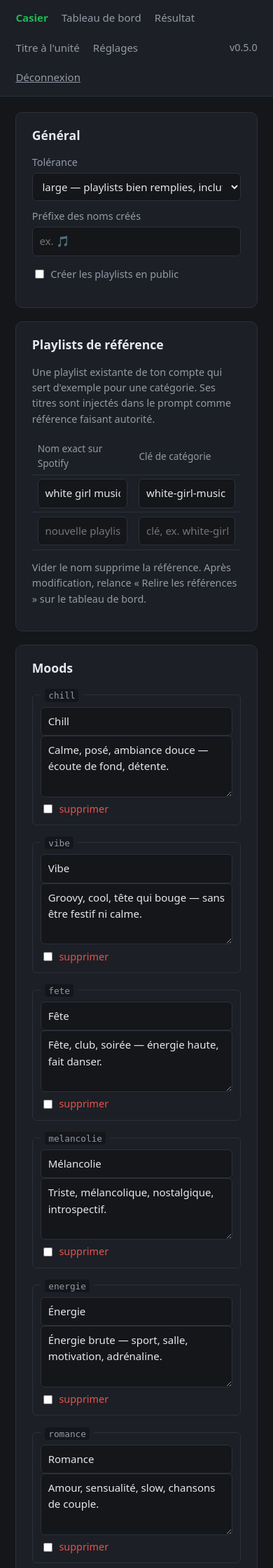
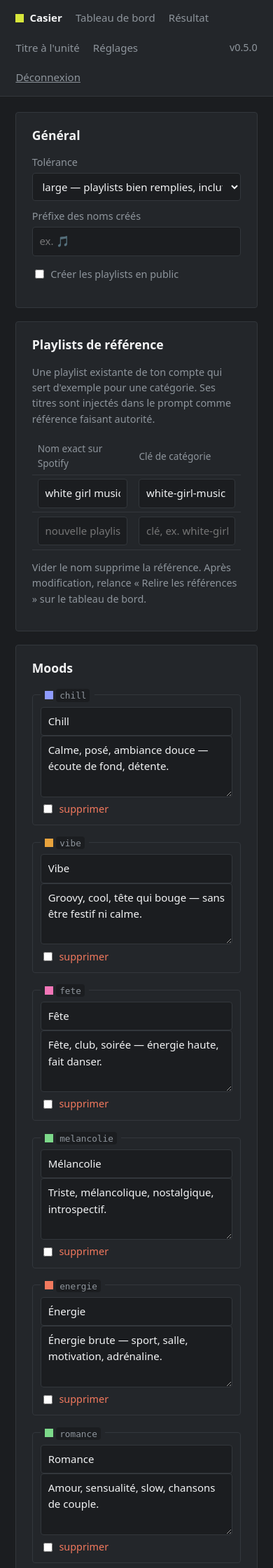
Before and after one commit to myqzurdux3/casier, a Flask app: page /settings in a window 390 px wide. Shown: the top 2240 px of the page at 70% size. Run offline with Flask 3, Linux system fonts and the light colour scheme; the visitor is signed in with stand-in values (Sample User, id 1); parts of the project's set-up code (start-up, migrations or seed data) failed here and were passed over.

Commit message:
refonte §8 : panel web aligné sur le thème
Mêmes jetons de couleur que l'app, mêmes teintes de casier — elles viennent de
spotify_sort/colors.py via le filtre Jinja, donc un casier a la même couleur
sur le téléphone et dans le navigateur.

Les listings deviennent des sections à filet ; seuls les blocs de saisie
gardent un fond propre, qui délimite la zone où l'on écrit. La marque dans la
barre passe du mot vert au carré du logo suivi du nom en blanc. Rayon ramené à
4 partout, 2 pour les badges.

Un test rend réellement /result et vérifie qu'un carré et la bonne teinte s'y
trouvent : le filtre n'est exercé qu'au rendu, et une faute de gabarit ne se
serait vue qu'en production, sur la page ouverte par l'utilisateur.

Ce test a d'ailleurs révélé que `webapp._load` est un alias figé à l'import :
patcher `service.load` ne l'atteint pas.

Co-Authored-By: Claude Opus 5 <noreply@anthropic.com>

```diff
--- a/static/style.css
+++ b/static/style.css
@@ -1,12 +1,18 @@
 :root {
-  --bg: #14161a;
-  --card: #1c1f26;
-  --line: #2b303a;
-  --text: #e6e8ec;
-  --muted: #949aa6;
-  --accent: #1db954;
-  --danger: #e5534b;
-  --warn: #d9a441;
+  --bg: #1B1D20;
+  --card: #23262A;
+  --line: #33373C;
+  --text: #F2F3F4;
+  --muted: #8E959C;
+  --faint: #6E757C;
+  /* « On peut appuyer » : bouton, lien actif, état OK. Les huit teintes de
+     casier viennent de spotify_sort/colors.py et ne disent que l'appartenance,
+     jamais l'action. Les deux vocabulaires ne se croisent pas. */
+  --accent: #D7E63B;
+  --on-accent: #1B1D20;
+  --danger: #F2795E;
+  --warn: #E8A33D;
+  --mono: ui-monospace, SFMono-Regular, Menlo, monospace;
 }
 
 * { box-sizing: border-box; }
@@ -29,15 +35,34 @@ nav {
 }
 nav a { color: var(--muted); text-decoration: none; }
 nav a:hover { color: var(--text); }
-nav .brand { color: var(--accent); font-weight: 600; }
+nav .brand { color: var(--text); font-weight: 600; display: inline-flex;
+  align-items: center; gap: 0.5rem; }
+/* Le carré du logo, plutôt qu'un mot coloré : la marque se lit à sa forme. */
+nav .brand::before {
+  content: "";
+  width: 12px;
+  height: 12px;
+  background: var(--accent);
+  flex: none;
+}
 nav .right { margin-left: auto; }
 
 main { max-width: 60rem; margin: 0 auto; padding: 1.4rem; }
 
 .card {
+  background: var(--bg);
+  border-top: 1px solid var(--line);
+  border-radius: 0;
+  padding: 1.2rem 0;
+  margin-bottom: 0;
+}
+/* Seuls les blocs de saisie gardent un fond propre : il délimite la zone où
+   l'on écrit, ce qu'un filet seul ne fait pas. */
+.card.form,
+.card.narrow {
   background: var(--card);
   border: 1px solid var(--line);
-  border-radius: 10px;
+  border-radius: 4px;
   padding: 1.2rem 1.4rem;
   margin-bottom: 1.2rem;
 }
@@ -56,7 +81,7 @@ input, select, textarea {
   background: var(--bg);
   color: var(--text);
   border: 1px solid var(--line);
-  border-radius: 6px;
+  border-radius: 4px;
   font: inherit;
 }
 input[type="checkbox"] { width: auto; }
@@ -68,9 +93,9 @@ button, .button {
   padding: 0.5rem 0.9rem;
   margin-top: 0.6rem;
   background: var(--accent);
-  color: #08130c;
+  color: var(--on-accent);
   border: 0;
-  border-radius: 6px;
+  border-radius: 4px;
   font: inherit;
   font-weight: 600;
   cursor: pointer;
@@ -106,7 +131,7 @@ details { border-bottom: 1px solid var(--line); padding: 0.4rem 0; }
 summary { cursor: pointer; }
 summary::marker { color: var(--muted); }
 
-fieldset { border: 1px solid var(--line); border-radius: 6px; margin: 0.8rem 0; }
+fieldset { border: 1px solid var(--line); border-radius: 4px; margin: 0.8rem 0; }
 legend { color: var(--muted); padding: 0 0.4rem; }
 
 .muted { color: var(--muted); font-size: 0.9rem; }
@@ -115,7 +140,7 @@ code { background: var(--bg); padding: 0.1rem 0.3rem; border-radius: 4px; font-s
 .log {
   background: #0e1013;
   border: 1px solid var(--line);
-  border-radius: 6px;
+  border-radius: 4px;
   padding: 0.8rem;
   max-height: 26rem;
   overflow: auto;
@@ -124,13 +149,33 @@ code { background: var(--bg); padding: 0.1rem 0.3rem; border-radius: 4px; font-s
   line-height: 1.4;
 }
 
-.flash { padding: 0.6rem 0.9rem; border-radius: 6px; border-left: 3px solid var(--muted); background: var(--card); }
+.flash { padding: 0.6rem 0.9rem; border-radius: 4px; border-left: 3px solid var(--muted); background: var(--card); }
 .flash.ok { border-color: var(--accent); }
 .flash.error { border-color: var(--danger); }
 .flash.warn { border-color: var(--warn); }
 
-.badge { font-size: 0.75rem; padding: 0.1rem 0.5rem; border-radius: 999px; background: var(--line); color: var(--muted); vertical-align: middle; }
-.badge.done { background: var(--accent); color: #08130c; }
+.badge { font-size: 0.75rem; padding: 0.1rem 0.5rem; border-radius: 2px; background: var(--line); color: var(--muted); vertical-align: middle; }
+.badge.done { background: var(--accent); color: var(--on-accent); }
 .badge.error { background: var(--danger); color: #fff; }
 
 .hidden { display: none; }
+
+/* Carré de couleur d'un casier — même teinte que dans l'app, calculée par le
+   filtre `category_color`. Angles vifs : c'est la forme du logo. */
+.swatch {
+  width: 12px;
+  height: 12px;
+  display: inline-block;
+  flex: none;
+  vertical-align: -1px;
+}
+
+/* Nombres et libellés d'état : chasse fixe pour que les colonnes s'alignent. */
+td.num, th.num, .badge, .mono, .log {
+  font-family: var(--mono);
+  font-variant-numeric: tabular-nums;
+}
+.mono { font-size: 0.85rem; color: var(--muted); }
+
+/* Nom de casier souligné de sa teinte, posée en ligne par le gabarit. */
+.casier-nom { border-bottom: 3px solid currentColor; }
--- a/templates/result.html
+++ b/templates/result.html
@@ -20,8 +20,10 @@
         <summary>
           <label class="inline">
             <input type="checkbox" name="keys" value="{{ playlist.key }}" checked>
-            <strong>{{ playlist.name }}</strong>
-            <span class="muted">{{ playlist.track_ids|length }} titres</span>
+            <span class="swatch" style="background: {{ playlist.key | category_color }}"></span>
+            <strong class="casier-nom"
+                    style="color: {{ playlist.key | category_color }}">{{ playlist.name }}</strong>
+            <span class="mono">{{ playlist.track_ids|length }} titres</span>
           </label>
         </summary>
         <table>
--- a/templates/settings.html
+++ b/templates/settings.html
@@ -5,7 +5,7 @@
 <form method="post">
   <input type="hidden" name="csrf" value="{{ csrf_token() }}">
 
-  <div class="card">
+  <div class="card form">
     <h2>Général</h2>
     <label for="tolerance">Tolérance</label>
     <select id="tolerance" name="tolerance">
@@ -28,7 +28,7 @@
     </label></p>
   </div>
 
-  <div class="card">
+  <div class="card form">
     <h2>Playlists de référence</h2>
     <p class="muted">Une playlist existante de ton compte qui sert d'exemple pour une
       catégorie. Ses titres sont injectés dans le prompt comme référence faisant autorité.</p>
@@ -50,11 +50,14 @@
   </div>
 
   {% for group, entries in settings.categories.items() %}
-  <div class="card">
+  <div class="card form">
     <h2>{{ {'moods': 'Moods', 'genres': 'Genres', 'specials': 'Catégories spéciales'}[group] }}</h2>
     {% for key, spec in entries.items() %}
       <fieldset>
-        <legend><code>{{ key }}</code></legend>
+        <legend>
+          <span class="swatch" style="background: {{ key | category_color }}"></span>
+          <code>{{ key }}</code>
+        </legend>
         <input name="name__{{ group }}__{{ key }}" value="{{ spec.name }}">
         <textarea name="desc__{{ group }}__{{ key }}" rows="3">{{ spec.description }}</textarea>
         <label class="inline danger">
@@ -65,7 +68,7 @@
   </div>
   {% endfor %}
 
-  <div class="card">
+  <div class="card form">
     <h2>Nouvelle catégorie</h2>
     <input name="new_key" placeholder="clé, ex. running">
     <input name="new_name" placeholder="nom affiché, ex. Running">
@@ -78,7 +81,7 @@
       placeholder="Description envoyée au modèle : à quoi reconnaît-on cette catégorie ?"></textarea>
   </div>
 
-  <div class="card">
+  <div class="card form">
     <button>Enregistrer</button>
     <span class="muted">Les décennies et « très vieux » sont calculées par règle,
       pas modifiables ici.</span>
```
Also changed, not shown: templates/track.html (+9 -3 lines), tests/test_panel.py (+24 -0 lines).
